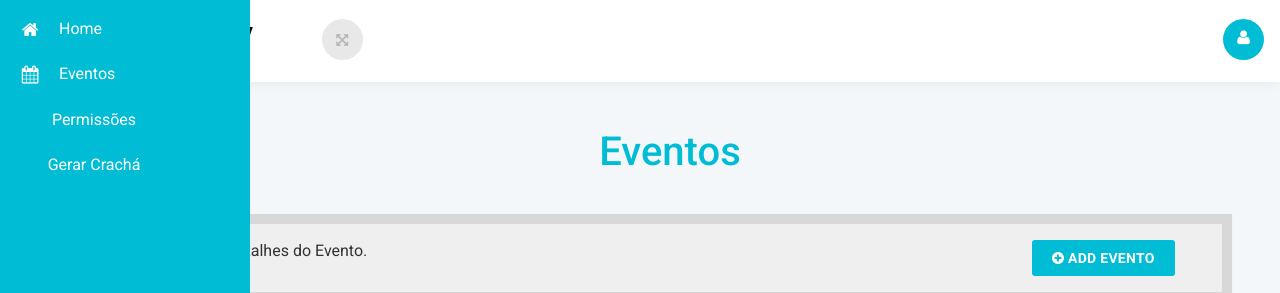
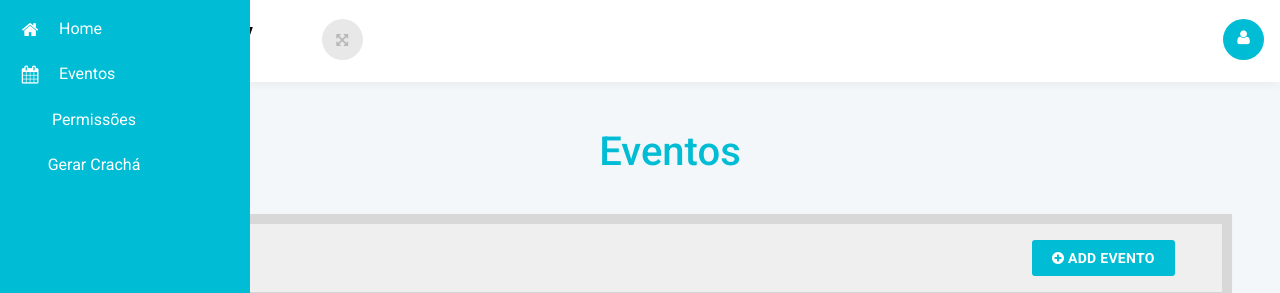
Before and after one commit to Geventos/projetogeventos, a PHP site: page /adm-eventos.php in a window 1280 px wide. Shown: the top 293 px of the page. Run offline with PHP 8.4, Linux system fonts and the light colour scheme; data that the repository does not hold is empty; some web fonts are replaced.

Commit message:
Atualização

```diff
--- a/adm-eventos.php
+++ b/adm-eventos.php
@@ -36,7 +36,6 @@
 						<div class="row">
 							<div class="col-sm-12">
 								<div class="col-md-10">
-									<p><a href="#"><i class="fa fa-search"></i></a> Ver Detalhes do Evento.</p>
 								</div>
 								<div class="col-md-2">
 									<button type="submit" class="btn btn-primary btn-block" title="Adicionar Novo Evento."><i class="fa fa-plus-circle"></i> Add Evento</button>
```
